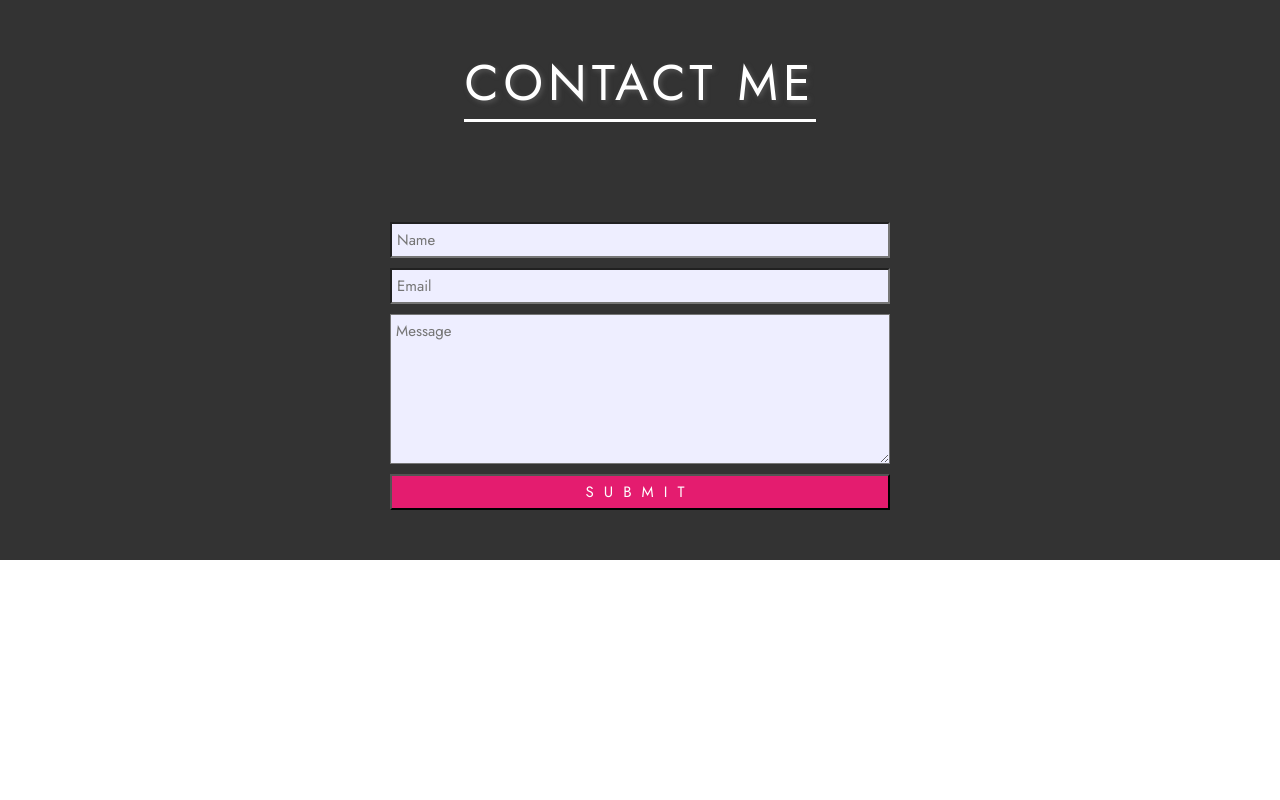
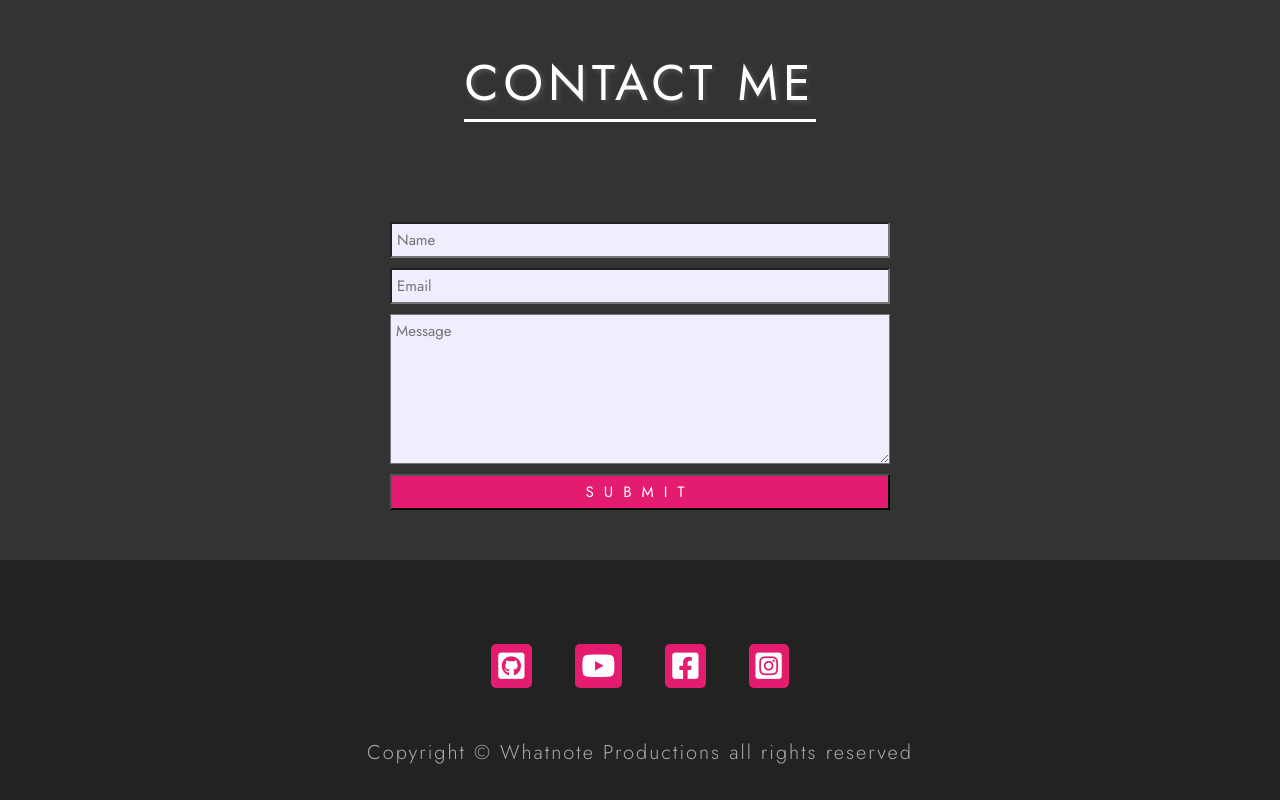
Before and after one commit to whatnote/portfolio, a plain HTML site: page index.html in a window 1280 px wide. Shown: the part 3656-4456 px from the top of the page. Before the commit the page ends 4216 px from the top, so only its background shows below. Drawn offline with Linux system fonts and the light colour scheme.

Commit message:
footer added

```diff
--- a/assets/style.css
+++ b/assets/style.css
@@ -344,3 +344,38 @@ html {
   cursor: pointer;
 }
 /* end project  section 4 */
+
+/* start project  section 5 */
+
+.section-5 {
+  width: 100%;
+  height: 30vh;
+  background-color: #222;
+  flex-direction: column;
+}
+
+.social-media {
+  margin: 5rem;
+}
+
+.social-media-link {
+  margin: 0 2rem;
+  padding: 0.7rem;
+  background-color: #e41c6f;
+  border-radius: 0.5rem;
+  display: inline-block;
+}
+
+.social-media-link i {
+  font-size: 3rem;
+  color: #fff;
+}
+
+.copyright {
+  color: #aaa;
+  font-size: 2rem;
+  letter-spacing: 0.2rem;
+  font-weight: 300;
+  text-align: center;
+}
+/* end project  section 5 */
--- a/index.html
+++ b/index.html
@@ -271,6 +271,31 @@
         </form>
       </section>
       <!--  End of Projects sections section 4-->
+      <!--  start of footer sections section 5-->
+
+      <footer class="section-5 center">
+        <div class="social-media">
+          <a href="#" class="social-media-link">
+            <i class="fab fa-github-square"></i>
+          </a>
+
+          <a href="#" class="social-media-link">
+            <i class="fab fa-youtube"></i>
+          </a>
+
+          <a href="#" class="social-media-link">
+            <i class="fab fa-facebook-square"></i>
+          </a>
+
+          <a href="#" class="social-media-link">
+            <i class="fab fa-instagram-square"></i>
+          </a>
+        </div>
+        <p class="copyright">
+          Copyright &copy; Whatnote Productions all rights reserved
+        </p>
+      </footer>
+      <!--  End of footer sections section 5-->
     </div>
 
     <script src="script.js"></script>
```
